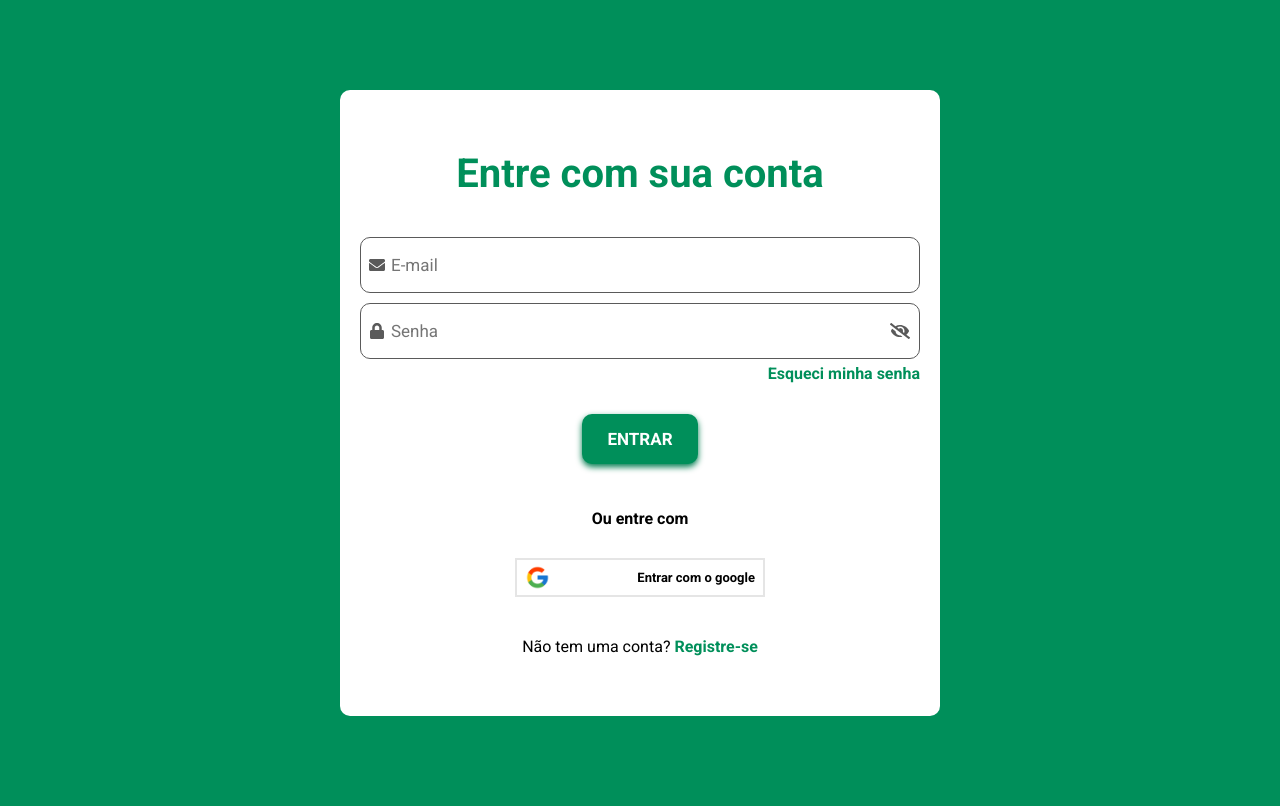
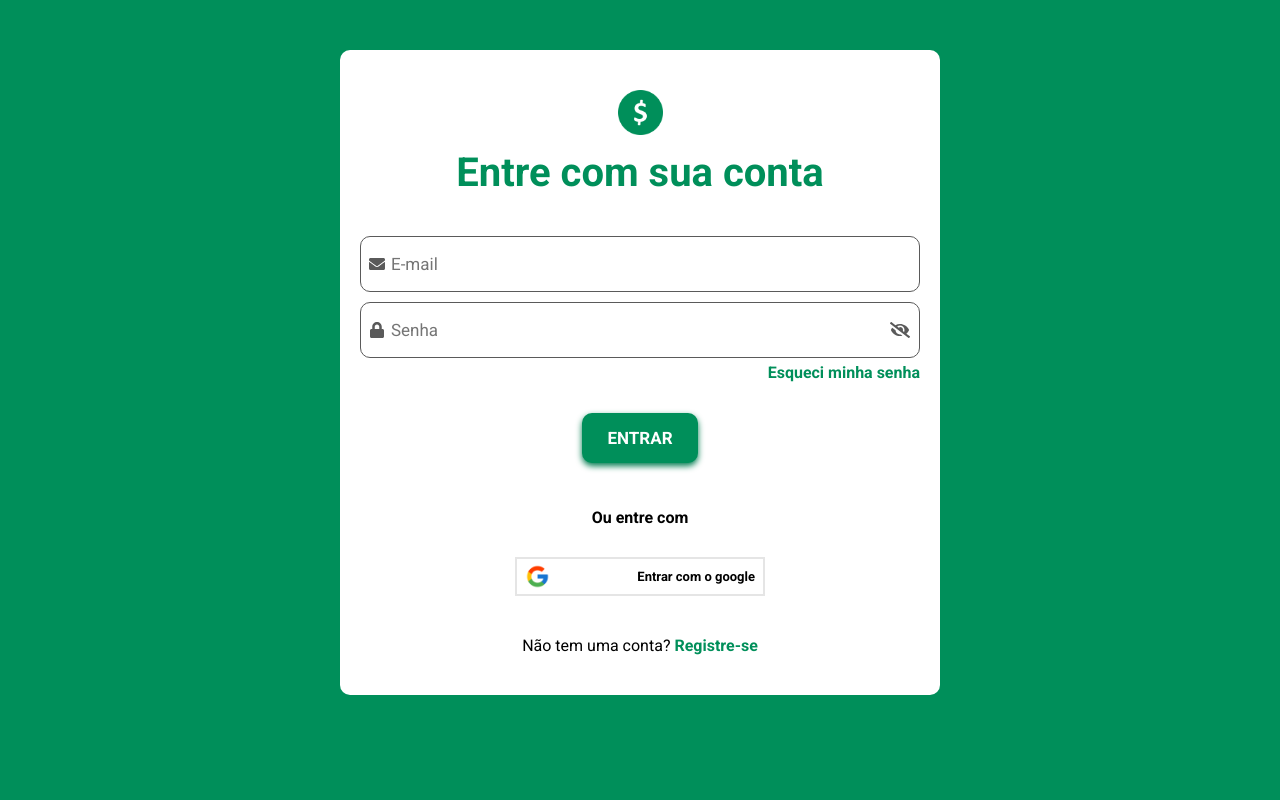
Before and after one commit to ErickDevp/Projeto-FinancasSimples, a React (Vite) app: page /login in a window 1280 px wide. Built offline with nearby package versions, Linux system fonts and the light colour scheme.

Commit message:
adc da logoDolar nos componentes de cadastro e alteracoes no padding

```diff
--- a/src/assets/styles/Container.css
+++ b/src/assets/styles/Container.css
@@ -1,7 +1,7 @@
 .container {
     min-height: 100vh;
     background-color: var(--color-primary);
-    padding: 90px 20px;
+    padding: 50px 20px 30px;
 }
 
 @media (min-width: 0px) and (max-width: 689px) {
--- a/src/assets/styles/index.css
+++ b/src/assets/styles/index.css
@@ -25,7 +25,7 @@ html, body, #root {
   max-width: 600px;
   border-radius: 10px;
   background-color: white;
-  padding: 60px 20px;
+  padding: 40px 20px;
 }
 
 .container_segundary form {
@@ -49,3 +49,11 @@ html, body, #root {
   font-weight: bold;
   color: var(--color-primary);
 }
+
+.logo_dolar {
+  margin: 0 auto 10px;
+}
+
+.logo_dolar img {
+  width: 45px;
+}
--- /dev/null
+++ b/src/components/common/LogoDolar.jsx
@@ -0,0 +1,13 @@
+import { Link } from 'react-router-dom';
+import logo from '../../assets/images/logo_dolar.png';
+
+export default function LogoDolar() {
+    return (
+        <div className='logo_dolar'>
+            <Link to='/'>
+                <img src={logo} alt="logo dolar"/>
+            </Link>
+        </div>
+
+    )
+}
--- a/src/features/auth/Login.jsx
+++ b/src/features/auth/Login.jsx
@@ -5,6 +5,7 @@ import Container from '../../components/layout/Container';
 import Button from "../../components/common/Button";
 import Input from "../../components/common/Input";
 import AuthWithGoogle from '../../components/common/AuthWithGoogle.jsx';
+import LogoDolar from '../../components/common/LogoDolar.jsx';
 
 export default function Login() {
     const {
@@ -20,6 +21,7 @@ export default function Login() {
         <Container>
             <div className='container_segundary'>
                 <form onSubmit={handleLoginSubmit}>
+                    <LogoDolar/>
                     <h1>Entre com sua conta</h1>
                     <div className='inputs'>
                         <Input
--- a/src/features/auth/Redefinir.jsx
+++ b/src/features/auth/Redefinir.jsx
@@ -4,6 +4,7 @@ import { useAuthForm } from '../../hooks/useAuthForm';
 import Button from "../../components/common/Button";
 import Input from "../../components/common/Input";
 import Container from '../../components/layout/Container';
+import LogoDolar from '../../components/common/LogoDolar';
 
 export default function Redefinir() {
     const {
@@ -16,6 +17,7 @@ export default function Redefinir() {
         <Container padding='90px'>
             <div className='container_segundary'>
                 <form>
+                    <LogoDolar/>
                     <h1>Redefinir senha</h1>
                     <div className='inputs' style={{marginBottom: '25px'}}>
                         <Input
--- a/src/features/auth/Register.jsx
+++ b/src/features/auth/Register.jsx
@@ -6,6 +6,7 @@ import Input from "../../components/common/Input";
 import Container from '../../components/layout/Container';
 import AuthWithGoogle from '../../components/common/AuthWithGoogle.jsx';
 import { useAuthForm } from '../../hooks/useAuthForm.js';
+import LogoDolar from '../../components/common/LogoDolar.jsx';
 
 export default function Register() {
     const {
@@ -30,6 +31,7 @@ export default function Register() {
         <Container>
             <div className='container_segundary'>
                 <form onSubmit={handleRegisterSubmit}>
+                    <LogoDolar/>
                     <h1>Crie sua conta</h1>
                     <div className='inputs'>
                         <Input
```
